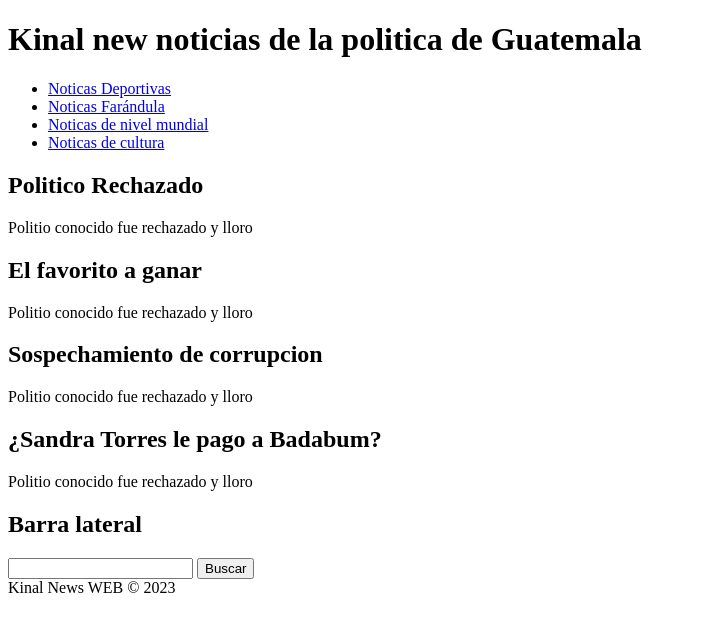
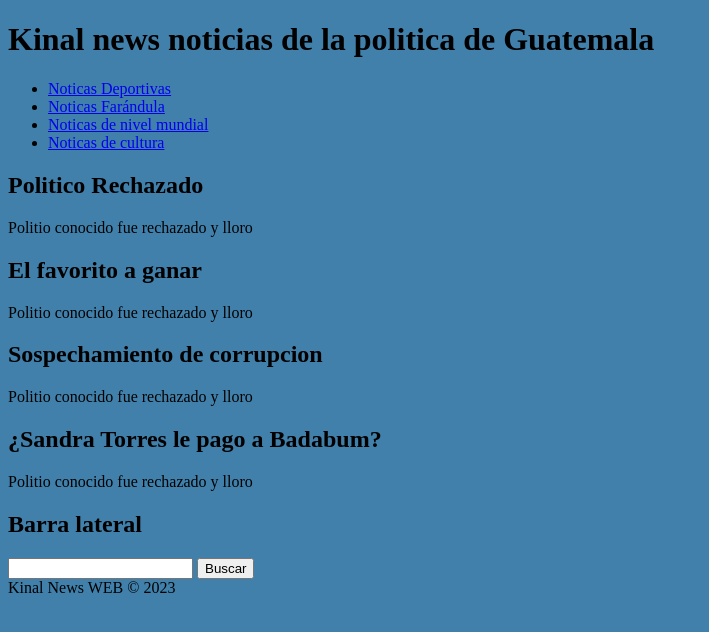
Before and after one commit to samuel216progra/ProyectoGrupal, a plain HTML site: page politica.html in a window 1280 px wide. Shown: the whole page, without its empty margins (0-709 px from the left). Drawn offline with Linux system fonts and the light colour scheme.

Commit message:
Se agrego el css y backgroundcolor
Se agrego el css para modificar el cuerpo, se agrego un estilo de letra y un color

```diff
--- a/politica.css
+++ b/politica.css
@@ -0,0 +1,4 @@
+body{
+    background: #4180ab;
+    front-family: Arial, Herlvetica, sans-serif;
+}
--- a/politica.html
+++ b/politica.html
@@ -3,13 +3,15 @@
     <head>
         <meta charset="utf-8"/>
         <title>Kinal News Política</title>
+        <link rel="stylesheet" href="politica.css"/>
+
     </head>
 
     <body>
 
         <div id= "conteiner">
             <header>
-                <h1>Kinal new noticias de la politica de Guatemala</h1>
+                <h1>Kinal news noticias de la politica de Guatemala</h1>
             </header>
 
 
```
